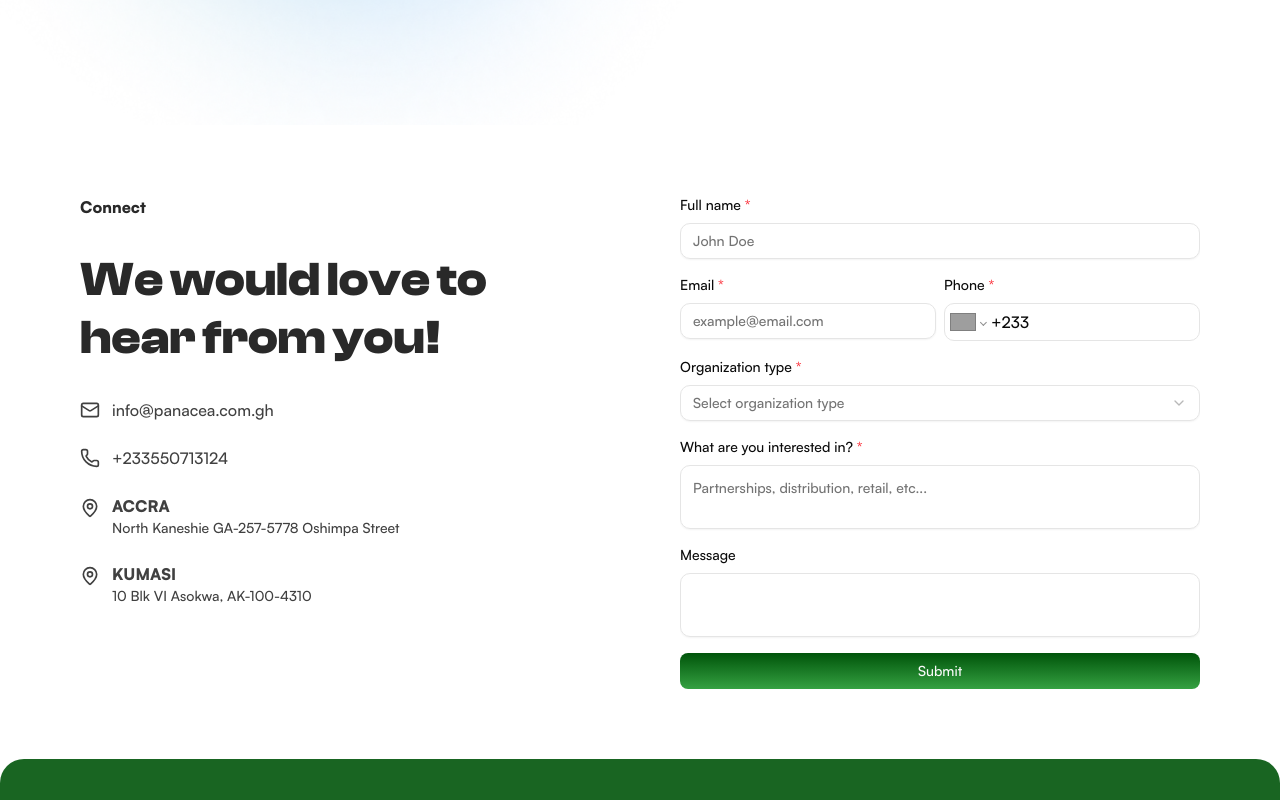
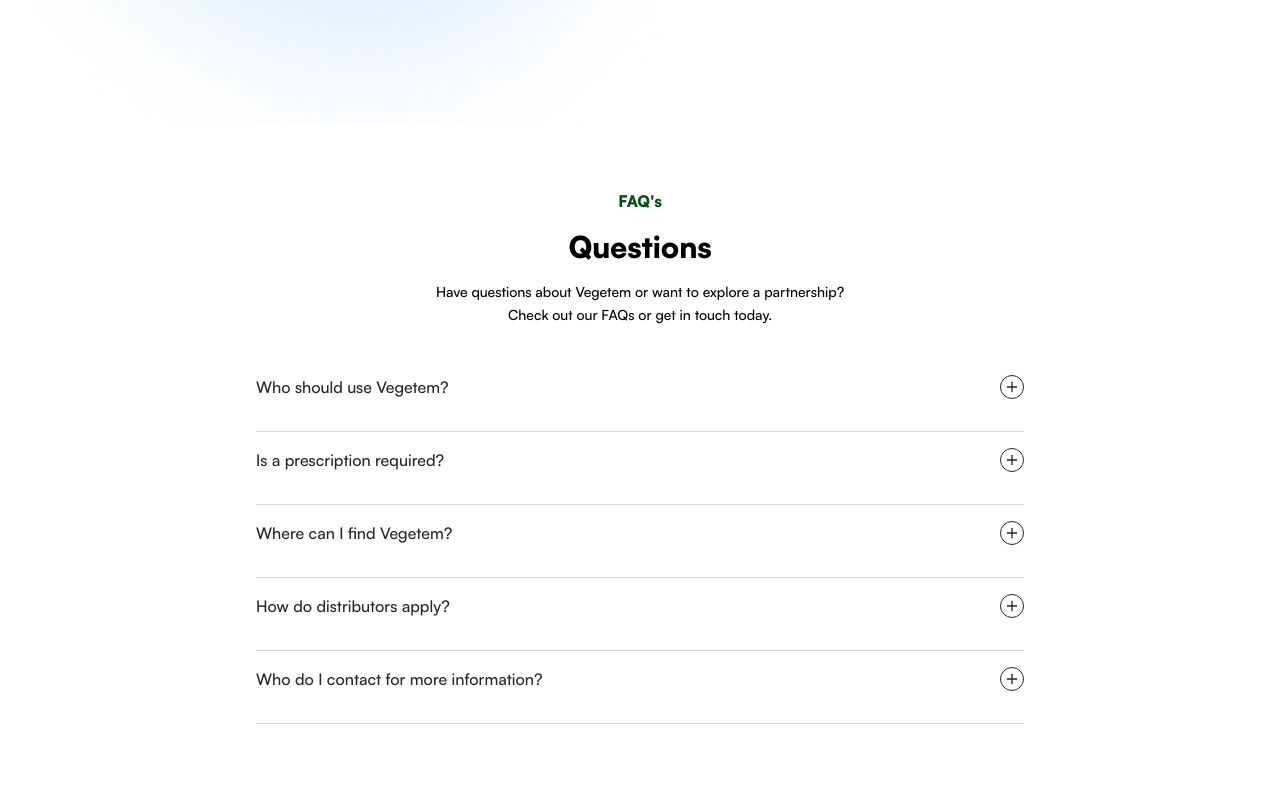
Before and after one commit to utopia-tech-africa/vegatem, a Next.js app: page / in a window 1280 px wide. Shown: the part 740-1540 px from the top of the page. Built offline with nearby package versions, Linux system fonts and the light colour scheme; grey boxes are pictures that could not be loaded.

Commit message:
add faq section

```diff
--- a/src/app/page.tsx
+++ b/src/app/page.tsx
@@ -1,10 +1,12 @@
 import Contact from "@/components/contact/contact";
+import FaqSection from "@/components/faq/faq";
 import Hero from "@/components/hero/hero";
 
 export default function Home() {
   return (
     <main>
       <Hero />
+      <FaqSection />
       <Contact />
     </main>
   );
--- a/src/components/contact/components/connect-section.tsx
+++ b/src/components/contact/components/connect-section.tsx
@@ -1,4 +1,4 @@
-import { LocateIcon, Mail, MapPin, Phone } from "lucide-react";
+import { Mail, MapPin, Phone } from "lucide-react";
 
 const ConnectSection = () => {
   return (
@@ -7,8 +7,9 @@ const ConnectSection = () => {
         Connect
       </span>
 
-      <h2 className="font-clash font-extrabold text-secondary-1 text-3xl md:text-4xl lg:text-[48px] leading-[120%]">
-        We would love to hear from you!
+      <h2 className="font-clash text-nowrap font-extrabold text-secondary-1 text-3xl md:text-4xl lg:text-[48px] leading-[120%]">
+        We would love to hear <br />
+        from you!
       </h2>
 
       <div className="flex flex-col gap-6 text-neutral-700 font-satoshi">
--- a/src/components/contact/components/contact-form.tsx
+++ b/src/components/contact/components/contact-form.tsx
@@ -80,7 +80,7 @@ export const ContactForm = () => {
   }
 
   return (
-    <div className="flex flex-col justify-center h-full overflow-hidden">
+    <div className="flex flex-col justify-center overflow-y-auto">
       <form onSubmit={form.handleSubmit(onSubmit)} className="space-y-4">
         {/* Full Name */}
         <div>
--- a/src/components/contact/contact.tsx
+++ b/src/components/contact/contact.tsx
@@ -4,7 +4,7 @@ import { ContactForm } from "./components/contact-form";
 
 const Contact = () => {
   return (
-    <ComponentLayout className="flex flex-col gap-12 lg:flex-row lg:justify-between my-17.5">
+    <ComponentLayout className="flex flex-col gap-12 lg:flex-row lg:justify-between mt-10 mb-17">
       <div className="w-full lg:max-w-105">
         <ConnectSection />
       </div>
--- /dev/null
+++ b/src/components/faq/accordion-item.tsx
@@ -0,0 +1,40 @@
+"use client";
+
+import { useState } from "react";
+import { Minus, Plus } from "lucide-react";
+
+export const AccordionItem = ({ question = "", answer = "" }) => {
+  const [isOpen, setIsOpen] = useState(false);
+
+  return (
+    <div className="border-b border-neutral-300 cursor-pointer">
+      <button
+        type="button"
+        className="w-full cursor-pointer flex items-center justify-between py-4 text-left"
+        onClick={() => setIsOpen(!isOpen)}
+      >
+        <span className="text-sm md:text-base text-neutral-800">
+          {question}
+        </span>
+
+        <span className="w-6 h-6 flex items-center justify-center rounded-full border border-neutral-800">
+          {isOpen ? (
+            <Minus className="w-4 h-4 text-neutral-800" />
+          ) : (
+            <Plus className="w-4 h-4 text-neutral-800" />
+          )}
+        </span>
+      </button>
+
+      <div
+        className={`grid transition-all duration-300 ease-in-out ${
+          isOpen ? "grid-rows-[1fr] opacity-100" : "grid-rows-[0fr] opacity-0"
+        }`}
+      >
+        <div className="overflow-hidden pb-4 text-sm text-neutral-600 leading-relaxed">
+          {answer}
+        </div>
+      </div>
+    </div>
+  );
+};
--- /dev/null
+++ b/src/components/faq/faq.tsx
@@ -0,0 +1,63 @@
+import { ComponentLayout } from "../component-layout";
+import { AccordionItem } from "./accordion-item";
+
+const faqs = [
+  {
+    question: "Who should use Vegetem?",
+    answer:
+      "Vegatem is intended for patients diagnosed with malaria in endemic regions. Healthcare providers determine appropriate use based on individual patient needs and clinical assessment.",
+  },
+  {
+    question: "Is a prescription required?",
+    answer:
+      "Yes, Vegatem is a prescription medication. It must be dispensed by licensed pharmacies under the direction of qualified healthcare professionals.",
+  },
+  {
+    question: "Where can I find Vegetem?",
+    answer:
+      "Vegatem is available through authorized pharmaceutical distributors, retail pharmacies, hospitals, and clinics in malaria-endemic regions. Contact our distribution team to locate suppliers in your area.",
+  },
+  {
+    question: "How do distributors apply?",
+    answer:
+      "Interested distributors, retailers, and healthcare institutions can submit an inquiry through our distribution form. Our team reviews applications and establishes partnership agreements based on regional needs.",
+  },
+  {
+    question: "Who do I contact for more information?",
+    answer:
+      "Reach out to our partnerships team at partnerships@vegatem.com or use the contact form on this page. We respond to all inquiries within two business days.",
+  },
+];
+
+export const Faq = () => {
+  return (
+    <ComponentLayout className="py-16 px-6 md:px-20">
+      <div className="max-w-3xl mx-auto flex flex-col gap-8">
+        {/* header */}
+        <div className="text-center flex flex-col gap-4">
+          <span className="text-primary-1 font-semibold">FAQ&apos;s</span>
+          <h2 className="text-black text-2xl md:text-3xl font-semibold">
+            Questions
+          </h2>
+          <p className="text-black text-sm leading-relaxed">
+            Have questions about Vegetem or want to explore a partnership?{" "}
+            <br /> Check out our FAQs or get in touch today.
+          </p>
+        </div>
+
+        {/* accordion */}
+        <div className="flex flex-col">
+          {faqs.map((faq, i) => (
+            <AccordionItem
+              key={i}
+              question={faq.question}
+              answer={faq.answer}
+            />
+          ))}
+        </div>
+      </div>
+    </ComponentLayout>
+  );
+};
+
+export default Faq;
```
